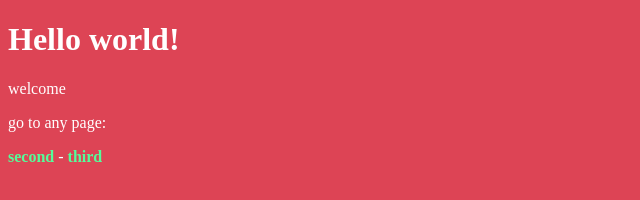
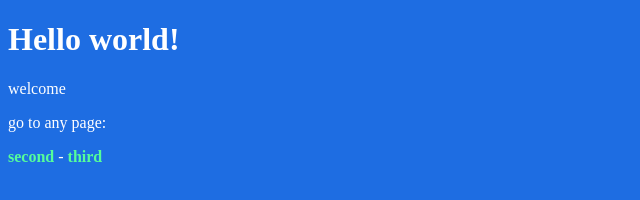
Before and after one commit to tadeubarbosa/learning-tags, a plain HTML site: page index.html in a window 1280 px wide. Shown: the whole page, without its empty margins (0-640 px from the left). Drawn offline with Linux system fonts and the light colour scheme.

Commit message:
alterando cor de fundo para azul

```diff
--- a/styles/style.css
+++ b/styles/style.css
@@ -1,5 +1,5 @@
 body {
-    background:#d45;
+    background:#1e6de2;
     color:#FFF;
 }
 
```
